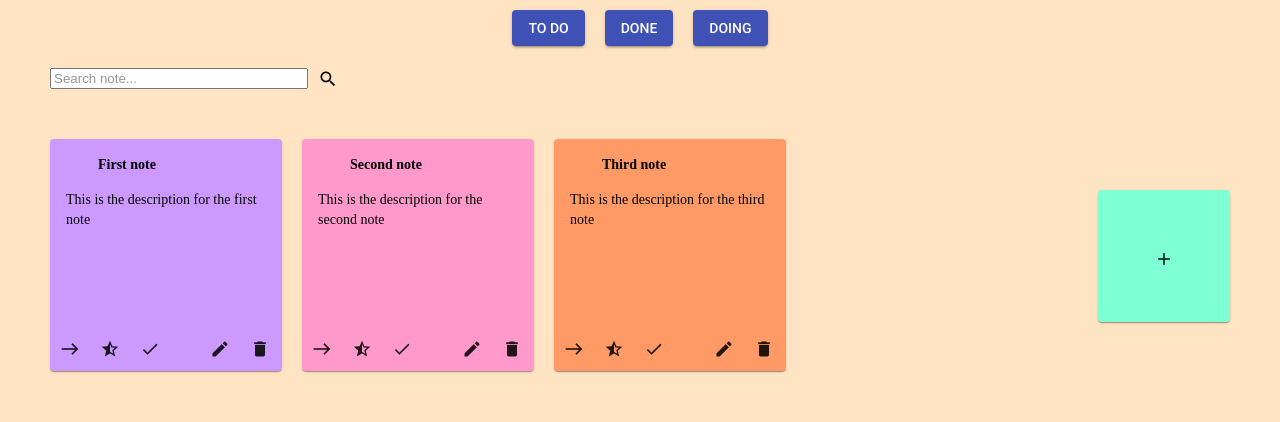
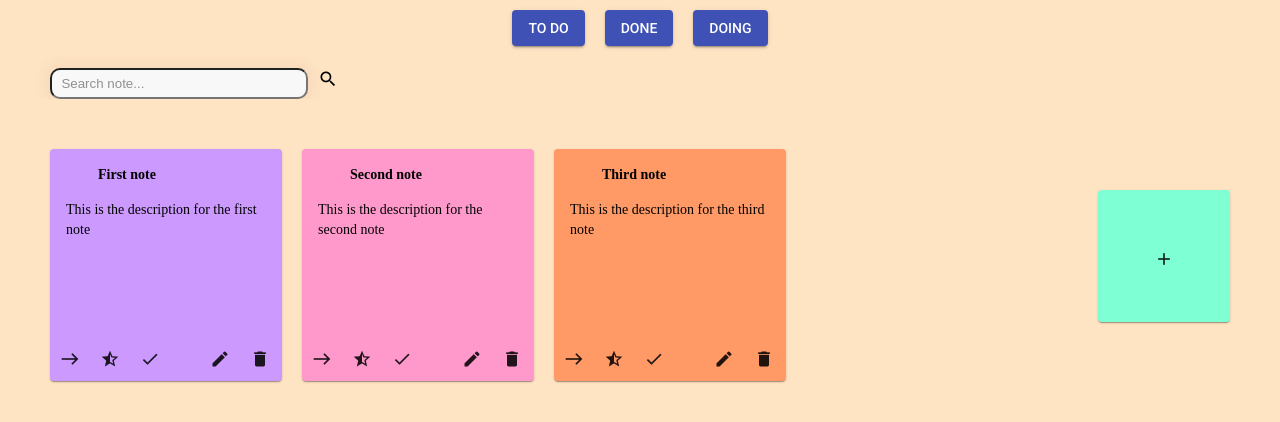
Before and after one commit to raluca-mi/Tema1-CSS-HTML, an Angular app in the folder notes-app/: page / in a window 1280 px wide. Shown: the top 422 px of the page. Built offline with nearby package versions, Linux system fonts and the light colour scheme.

Commit message:
Updated search function, notes are filtered properly now

```diff
--- a/notes-app/src/app/note/note.component.ts
+++ b/notes-app/src/app/note/note.component.ts
@@ -19,12 +19,21 @@ export class NoteComponent implements OnInit, OnChanges {
   ngOnInit(): void {
     this.noteService.serviceCall();
     this.notes=this.noteService.getNotes();
-
   }
 
   ngOnChanges():void{
+
+    if(this.selectedCategoryId)
     this.notes = this.noteService.getFiltredNotes(this.selectedCategoryId);
-    //this.notes = this.noteService.getSearchedTitle(this.inputSearch);
+
+    if(this.inputSearch)
+    this.notes = this.noteService.getSearchedTitle(this.inputSearch);
+
+    if(this.selectedCategoryId && this.inputSearch)
+  {
+    this.notes = this.noteService.getFiltredByCategTitle(this.selectedCategoryId,this.inputSearch);
+  }
   }
 
+
 }
--- a/notes-app/src/app/search/search.component.html
+++ b/notes-app/src/app/search/search.component.html
@@ -2,7 +2,7 @@
 <div id="wrapper">
 
     <input id="first"
-    matInput placeholder="Search note..."
+    matInput placeholder="  Search note..."
     name="inputSearch" [(ngModel)]="inputSearch"/>
 
     <mat-card-footer id="second">
--- a/notes-app/src/app/search/search.component.scss
+++ b/notes-app/src/app/search/search.component.scss
@@ -5,9 +5,13 @@
 }
 #first {
     width: 250px;
+    height: 25px;
     float:left;
     margin-left: 50px;
     margin-top: 12px;
+    box-shadow: 0 0 15px 4px rgba(73, 36, 6, 0.06);
+    border-radius:10px;
+    background-color: rgb(248, 248, 248);
 }
 #second {
     overflow: hidden;
--- a/notes-app/src/app/services/note.service.ts
+++ b/notes-app/src/app/services/note.service.ts
@@ -57,6 +57,11 @@ export class NoteService {
     return this.notes;
   }
 
+  getFiltredByCategTitle(categoryId, inputSearch)
+  {
+    return this.notes.filter(nota => nota.categoryId===categoryId && (nota.title.includes(inputSearch)||nota.description.includes(inputSearch)&&inputSearch!=''))
+  }
+
   addNote(title: string, description: string, filter:string)
   {
     let newNote:Note = {
```
